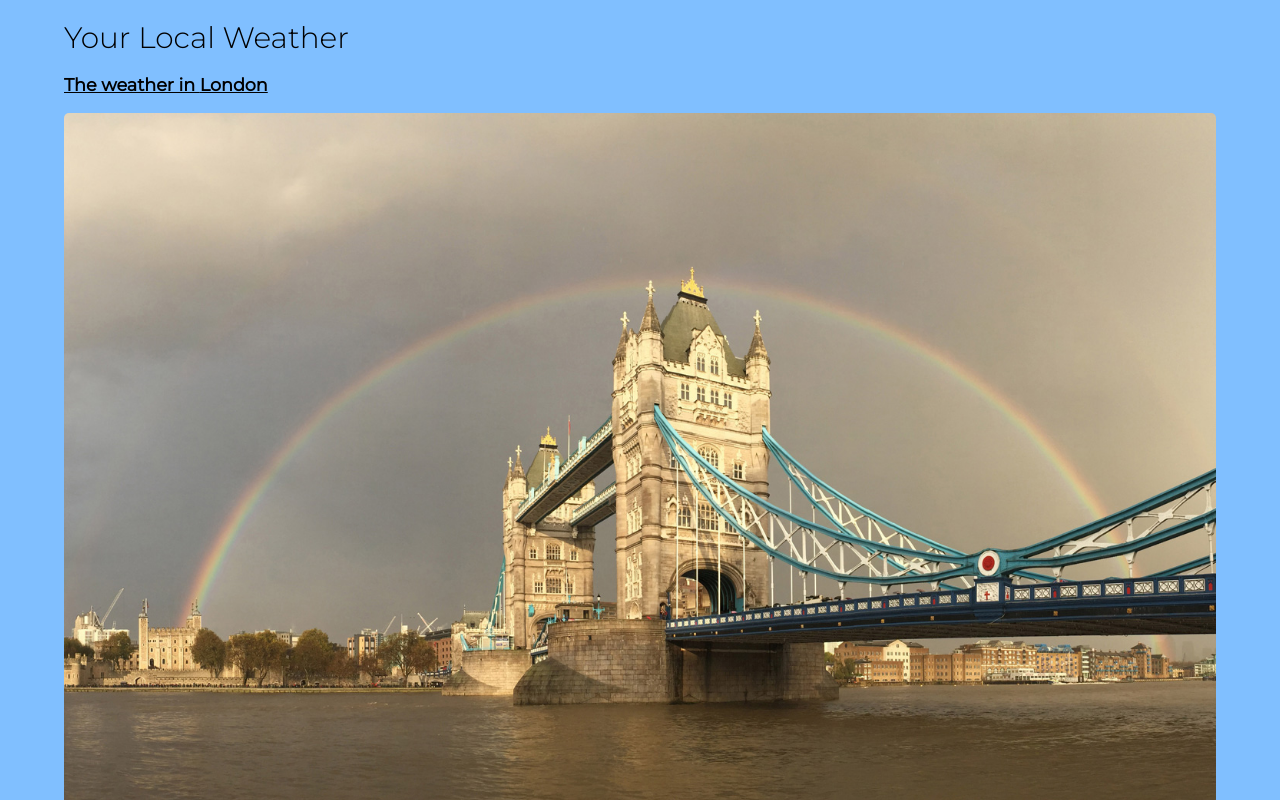
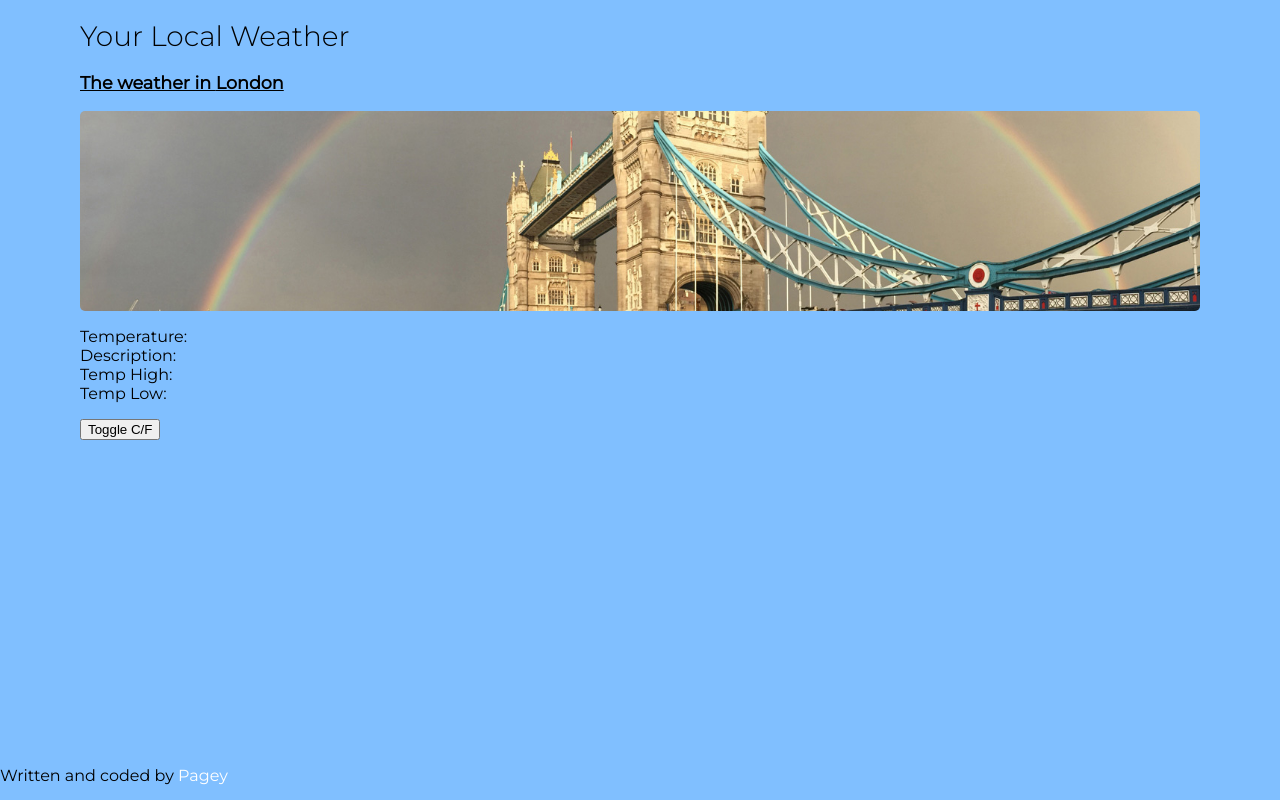
Before and after one commit to D-Pagey/FCC-Local-Weather, a React (Create React App) app: page / in a window 1280 px wide. Shown: the top 800 px of the page. Built offline with nearby package versions, Linux system fonts and the light colour scheme.

Commit message:
Adding Footer component. Fixing Image component.

```diff
--- a/src/App.js
+++ b/src/App.js
@@ -4,6 +4,7 @@ import './App.css';
 import Header from './components/Header';
 import Image from './components/Image';
 import Data from './components/Data';
+import Footer from './components/Footer';
 
 class App extends Component {
   render() {
@@ -12,6 +13,7 @@ class App extends Component {
         <Header />
         <Image />
         <Data />
+        <Footer />
       </div>
     );
   }
--- a/src/components/Data/Data.css
+++ b/src/components/Data/Data.css
@@ -1,5 +1,5 @@
 .data-container {
-  width: 90%;
+  width: 87.5%;
 }
 
 .list {
--- /dev/null
+++ b/src/components/Footer/Footer.css
@@ -0,0 +1,13 @@
+.footer {
+  bottom: 0;
+  height: 40px;
+  left: 0;
+  margin-bottom: 10px;
+  position: fixed;
+  width: 100%;
+}
+
+.freecodecamp {
+  color: white;
+  text-decoration: none;
+}
--- /dev/null
+++ b/src/components/Footer/Footer.js
@@ -0,0 +1,17 @@
+import React, { Component } from 'react';
+
+import './Footer.css';
+
+class Footer extends Component {
+  render() {
+    return (
+      <footer className="footer">
+        <p>Written and coded by <a href="https://www.freecodecamp.org/d-pagey"
+          target="_blank" rel="noopener noreferrer" className="freecodecamp">
+          Pagey</a></p>
+      </footer>
+    )
+  }
+}
+
+export default Footer;
--- /dev/null
+++ b/src/components/Footer/index.js
@@ -0,0 +1,3 @@
+import Footer from './Footer.js';
+
+export default Footer;
--- a/src/components/Header/Header.css
+++ b/src/components/Header/Header.css
@@ -1,9 +1,9 @@
 .header {
-  width: 90%;
+  width: 87.5%;
 }
 
 .title {
-  font-size: 1.85rem;
+  font-size: 1.75rem;
   font-weight: 300;
   margin: 1.2rem 0;
 }
--- a/src/components/Image/Image.css
+++ b/src/components/Image/Image.css
@@ -1,8 +1,8 @@
 .img-container {
-  width: 90%;
+  background-image: url(./default.jpg);
+  background-position: center;
+  background-size: cover;
+  border-radius: 5px;
+  width: 87.5%;
+  height: 200px;
 }
-
-.img {
-  border-radius: 5px;
-  width: 100%;
-}
--- a/src/components/Image/Image.js
+++ b/src/components/Image/Image.js
@@ -1,14 +1,11 @@
 import React, { Component } from 'react';
 
 import './Image.css';
-import weather from './default.jpg';
 
 class Image extends Component {
   render() {
     return (
-      <div className="img-container">
-        <img src={weather} className="img" alt="Image of the weather" />
-      </div>
+      <div className="img-container"></div>
     )
   }
 }
```
